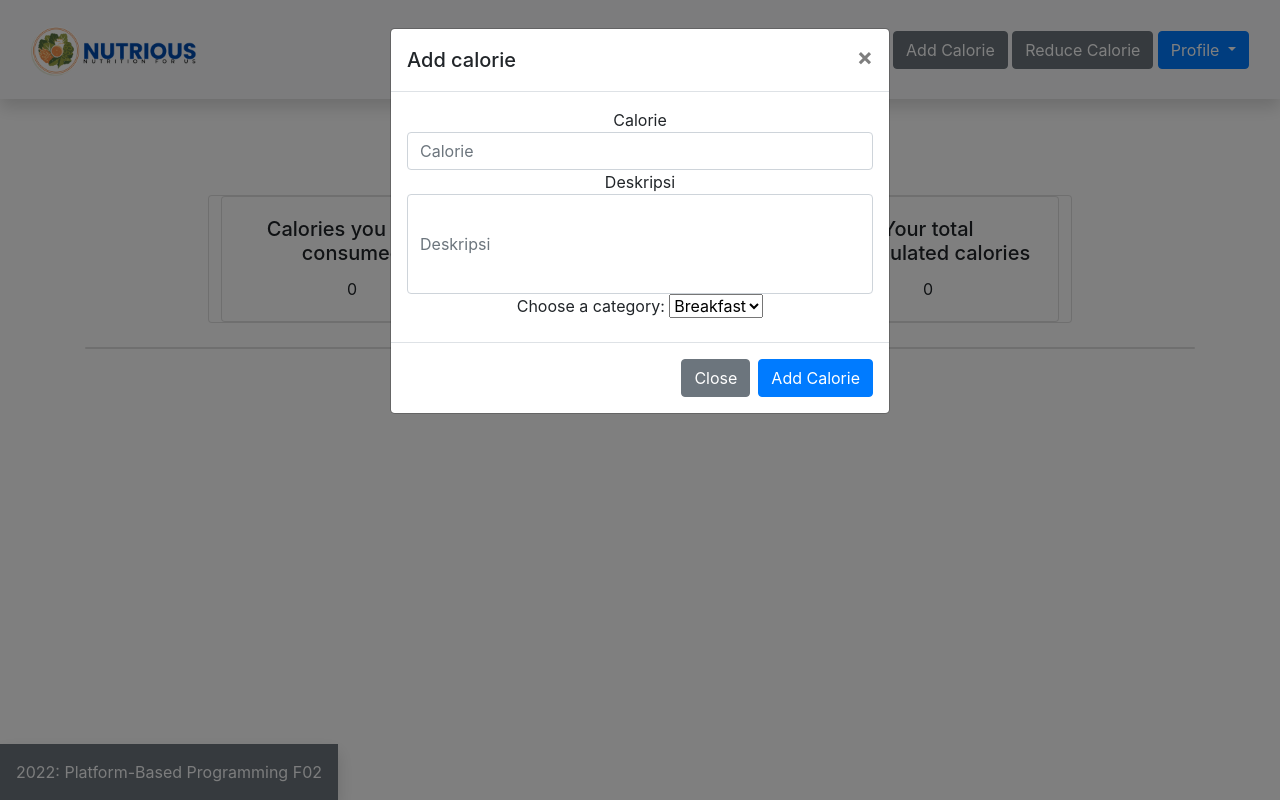
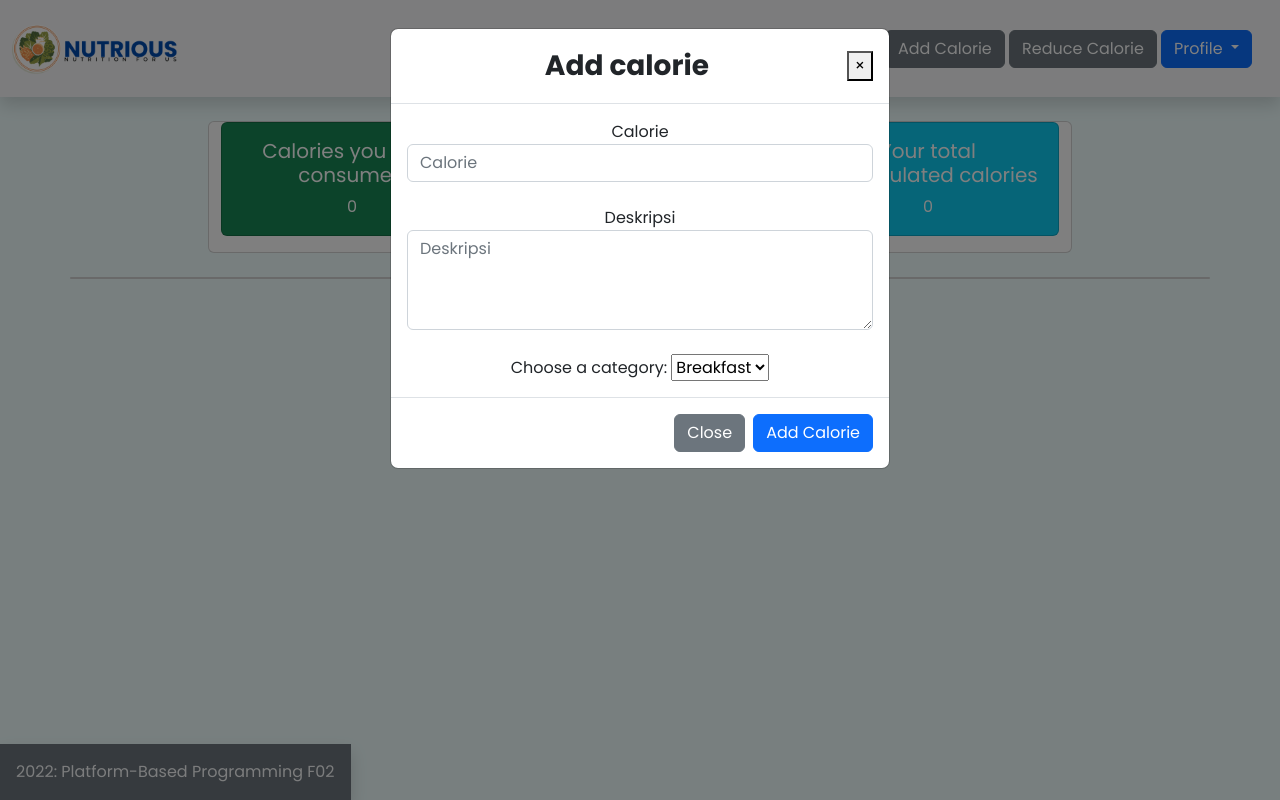
Before and after one commit to jaycentg/nutrious, a Django app: page /calorietracker/ in a window 1280 px wide, after a click on "Add Calorie". Run offline with Django 4.2, Linux system fonts and the light colour scheme; the visitor is signed in with stand-in values (Sample User, id 1); data that the repository does not hold is empty; some libraries are stand-ins or nearby versions.

Commit message:
menyelesaikan fitur edit dan unable user menginput negatif value

```diff
--- a/calorietracker/models.py
+++ b/calorietracker/models.py
@@ -13,6 +13,8 @@
     calorie= models.IntegerField(default=0,null=True,blank=True)
     date = models.DateField(auto_now_add = True)
     is_increasing = models.BooleanField()
+    class Meta:
+        ordering = ['-date']
 
 # from django.db import models
 # from django.contrib.auth.models import User
--- a/calorietracker/templates/calorietracker.html
+++ b/calorietracker/templates/calorietracker.html
@@ -2,28 +2,6 @@
 {% extends 'base.html' %}
 {% load static %}
 {% block meta %}
-<style>
-body{
-    background-color: rgb(116, 177, 177);
-}
-th, td {
-    padding-top: 10px;
-    padding-bottom: 20px;
-    padding-left: 30px;
-    padding-right: 40px;
-}
-.avatar{
-    width: 50px;
-    height: 50px;
-    object-fit: cover;
-}
-
-/* Dim and disable the button while the form is invalid */
-form:invalid button {
-    opacity: 0.3;
-    pointer-events: none;
-}
-</style>
 <script src="https://ajax.googleapis.com/ajax/libs/jquery/3.6.0/jquery.min.js"></script>
 <script src="https://cdn.jsdelivr.net/npm/popper.js@1.16.0/dist/umd/popper.min.js" integrity="sha384-Q6E9RHvbIyZFJoft+2mJbHaEWldlvI9IOYy5n3zV9zzTtmI3UksdQRVvoxMfooAo" crossorigin="anonymous"></script>
 <script src="https://cdn.jsdelivr.net/npm/bootstrap@4.4.1/dist/js/bootstrap.min.js" integrity="sha384-wfSDF2E50Y2D1uUdj0O3uMBJnjuUD4Ih7YwaYd1iqfktj0Uod8GCExl3Og8ifwB6" crossorigin="anonymous"></script>
@@ -60,12 +38,12 @@
         var counter_decrease = 0
         var total = 0
         for (let i of resp){
-            if ( i.fields.category == 'Burn Calorie'){
                 data_card +=
+
                 `
-                <div class="card mb-4  mt-3 left  top">
+                <div class="card mb-4  mt-3 left top">
                     <div class="card-header">
-                    <h5 class="card-title">${i.fields.category}</h5>
+                    <h4 class="card-title fw-bold">${i.fields.category}</h4>
                     </div>
                     <div class="card-body">
                         <p class="card-text">Calorie: ${i.fields.calorie}</p>
@@ -76,24 +54,7 @@
                     </div>
                 </div>
                 `
-            }else{
-            data_card +=
-            `
-            <div class="card mb-4  mt-3 left  top">
-                <div class="card-header">
-                <h5 class="card-title">${i.fields.category}</h5>
-                </div>
-                <div class="card-body">
-                    <p class="card-text">Calorie: ${i.fields.calorie}</p>
-                    <p class="card-text">Description: ${i.fields.description}</p>
-                    <p class="card-text">Date: ${i.fields.date}</p>
 
-                    <a href="edit_add/${i.pk}" class="btn btn-primary stretched-link">Edit</a>
-                    <a href="delete/${i.pk}" class="btn btn-primary stretched-link">Delete</a>
-                </div>
-            </div>
-            `
-            }
             ;
             if(i.fields.is_increasing){
                 counter_add += i.fields.calorie
@@ -175,15 +136,26 @@
     e.preventDefault();
     $('#Modal').modal('hide');
 })
+$('#closeBtn').click(function(e){
+    e.preventDefault();
+    $('#Modal1').modal('hide');
+})
 </script>
+<style>
+    body{
+    background-color: azure;
+}
+</style>
+
 {% endblock meta %}
+
 {% block content %}
     <head>
         <meta charset="utf-8">
         <meta http-equiv="X-UA-Compatible" content="IE-edge">
         <meta name="viewport" content="width=device-width, initial-scale=1">
-        <title>CalorieTracker</title>
-        <link rel="stylesheet" href="https://cdn.jsdelivr.net/npm/bootstrap@4.4.1/dist/css/bootstrap.min.css" integrity="sha384-Vkoo8x4CGsO3+Hhxv8T/Q5PaXtkKtu6ug5TOeNV6gBiFeWPGFN9MuhOf23Q9Ifjh" crossorigin="anonymous">
+
+
     </head>
     <body>
         {% if user.is_user %}
@@ -214,11 +186,10 @@
         <div class="align-items-center justify-content-center">
             <form class="text-center" method="POST">
                 {% csrf_token %}
-                <h1 class="text-uppercase">Calorie Tracker</h1>
-                <p >Selamat datang {{user}}!</p>
+                <br>
                 <div class="row align-items-center justify-content-center">
                     <div class="card" style="width: 18rem;">
-                      <div class="card">
+                      <div class="card text-white bg-success mb-3">
                         <div class="card-body">
                           <h5 class="card-title">Calories you have consumed</h5>
                           <div class="card-text" id="counter_add"></div>
@@ -226,7 +197,7 @@
                       </div>
                     </div>
                     <div class="card" style="width: 18rem;">
-                        <div class="card">
+                        <div class="card text-white bg-danger mb-3">
                           <div class="card-body">
                             <h5 class="card-title">Calories you have burned</h5>
                             <div class="card-text" id="counter_decrease"></div>
@@ -234,7 +205,7 @@
                         </div>
                     </div>
                     <div class="card" style="width: 18rem;">
-                        <div class="card">
+                        <div class="card text-white bg-info mb-3">
                           <div class="card-body">
                             <h5 class="card-title">Your total accumulated calories</h5>
                             <div class="card-text" id="total"></div>
@@ -243,18 +214,20 @@
                     </div>
                 </div>
                 <br>
-                <div class="modal" tabindex="-1" id="Modal">
+                <div class="modal" tabindex="-1" id="Modal" >
                     <div class="modal-dialog">
                       <div class="modal-content">
                         <div class="modal-header">
-                          <h5 class="modal-title">Add calorie</h5>
+                          <h3 class="modal-title w-100 text-center fw-bold pl-100">Add calorie</h5>
                           <button id="closeBtn" class="close">&times;</button>
                         </div>
                         <div class="modal-body">
                             <td>Calorie</td>
-                            <td><input type="text" name="calorie" placeholder="Calorie" class="form-control" id="input_calorie"></td>
+                            <td><input type="number" name="calorie" min="0" placeholder="Calorie" class="form-control" id="input_calorie"  oninput="validity.valid||(value='');"/></td>
+                            <br>
                             <td>Deskripsi </td>
-                            <td><input type="text" name="deskripsi" placeholder="Deskripsi" style="min-height: 100px" class="form-control" id="input_deskripsi"></td>
+                            <textarea name="deskripsi" placeholder="Deskripsi" style="min-height: 100px" class="form-control" id="input_deskripsi"></textarea>
+                            <br>
                             <label for="category">Choose a category:</label>
                             <select name="category" id="category">
                                 <option value="Breakfast">Breakfast</option>
@@ -264,8 +237,8 @@
                             </select>
                         </div>
                         <div class="modal-footer">
-                            <button id="closeBtn" class="btn btn-secondary" data-dismiss="modal">Close</button>
-                            <button id="add" class="btn btn-primary" data-dismiss="modal">Add Calorie</button>
+                            <button id="closeBtn" class="btn btn-secondary" >Close</button>
+                            <button id="add" class="btn btn-primary" >Add Calorie</button>
                         </div>
                       </div>
                     </div>
@@ -280,14 +253,14 @@
                         </div>
                         <div class="modal-body">
                             <td>Calorie</td>
-                            <td><input type="text" name="calorie"  min="0" placeholder="Calorie" class="form-control" id="input_calorie1"></td>
-
+                            <td><input type="number" name="calorie"  min="0" placeholder="Calorie" class="form-control" id="input_calorie1" oninput="validity.valid||(value='');"/></td>
+                            <br>
                             <td>Deskripsi </td>
-                            <td><input type="text" name="deskripsi" placeholder="Deskripsi" style="min-height: 100px" class="form-control" id="input_deskripsi1"></td>
+                            <textarea name="deskripsi" placeholder="Deskripsi" style="min-height: 100px" class="form-control" id="input_deskripsi1"></textarea>
                         </div>
                         <div class="modal-footer">
-                            <button id="closeBtn" class="btn btn-secondary" data-dismiss="modal">Close</button>
-                            <button id="decrease" class="btn btn-primary" data-dismiss="modal">Reduce Calorie</button>
+                            <button id="closeBtn" class="btn btn-secondary"  data-dismiss="modal">Close</button>
+                            <button id="decrease" class="btn btn-primary"  data-dismiss="modal">Reduce Calorie</button>
                         </div>
 
                       </div>
@@ -316,10 +289,10 @@
                   </div>
             </div>
         </nav>
-        <alert>You have to log in to use calorie tracker features of NUTRIOUS </alert>
+        <h1>You have to log in to use calorie tracker features of NUTRIOUS </h1>
         {% endif %}
     </body>
     <footer style="position:fixed; bottom: 0;" class="bg-secondary text-center text-lg-start shadow text-light">
         <div class="text-center p-3">2022: Platform-Based Programming F02</div>
     </footer>
-    {% endblock content %}
+{% endblock content %}
--- a/calorietracker/views.py
+++ b/calorietracker/views.py
@@ -10,9 +10,10 @@
 from django.contrib.auth.decorators import login_required
 import datetime
 def show_caloriepage(request):
-
+	data = Calorie.objects.order_by('-date')
 	context = {
     	'user' : request.user,
+		'data' : data
 	}
 	return render(request, 'calorietracker.html',context)
 
```
Also changed, not shown: calorietracker/migrations/0003_alter_calorie_options.py (added).
